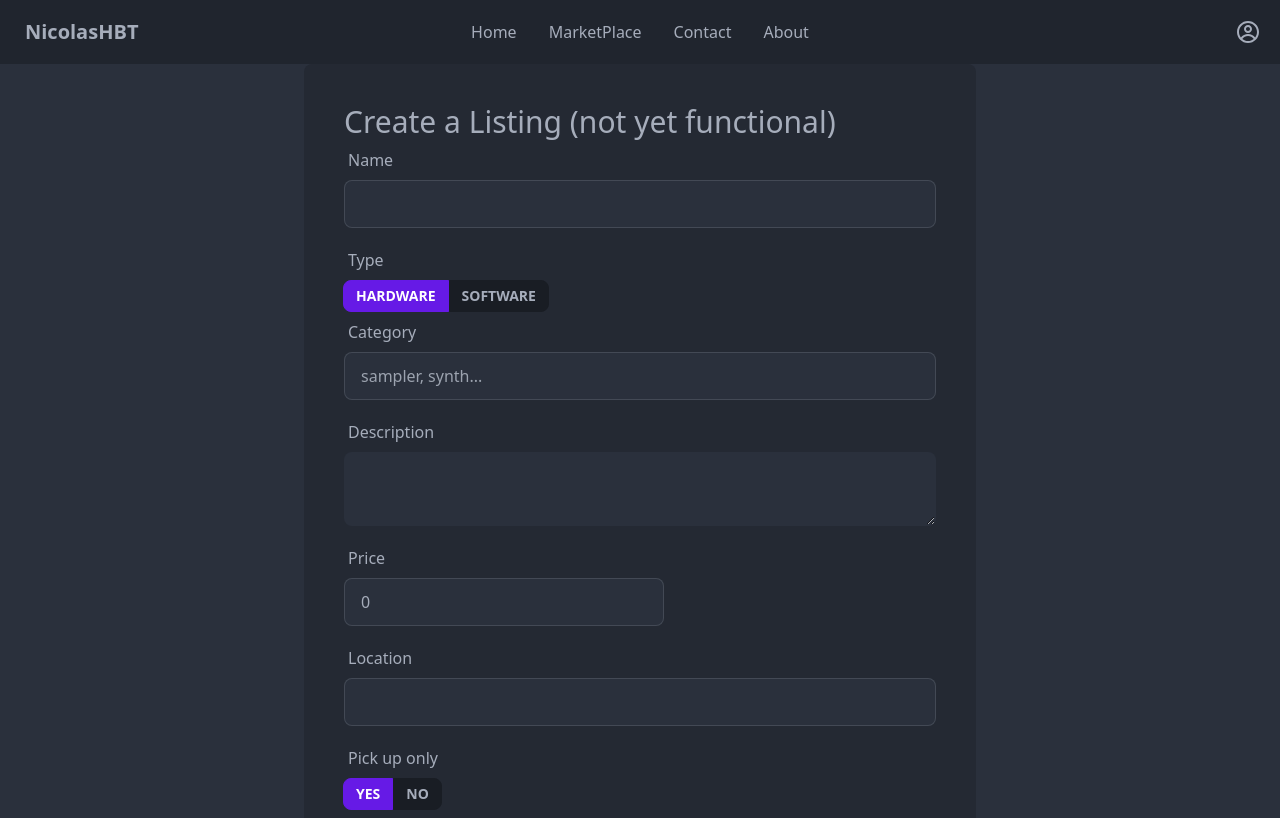
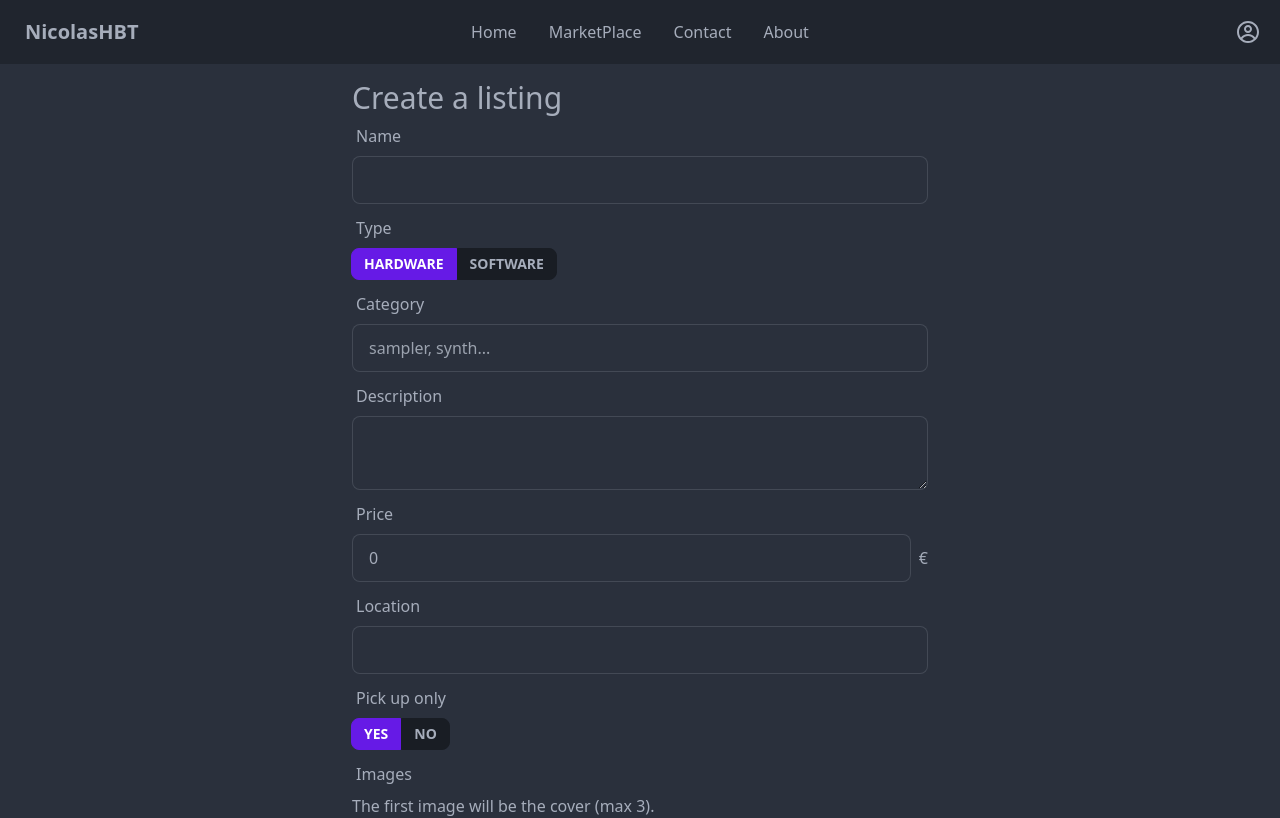
Before and after one commit to nicolashbt/nicolashbt, a React (Create React App) app: page /create-listing in a window 1280 px wide. Shown: the top 818 px of the page. Built offline with nearby package versions, Linux system fonts and the light colour scheme; no server answers; sample sign-in values are in the browser's storage.

Commit message:
various css improvements

```diff
--- a/src/App.js
+++ b/src/App.js
@@ -25,7 +25,7 @@ function App() {
       <Router>
         <div className="flex flex-col justify-between h-screen">
           <Navbar />
-          <main className="container mx-auto p-10 max-w-2xl bg-base-200 rounded-lg">
+          <main className="container mx-auto p-4 max-w-5xl">
             <Routes>
               <Route path="/" element={<Home />} />
               <Route path="/about" element={<About />} />
--- a/src/components/ListingItem.jsx
+++ b/src/components/ListingItem.jsx
@@ -1,18 +1,22 @@
 import { Link } from "react-router-dom";
 
 function ListingItem({ listing, id, onDelete }) {
+  const desc = () => {
+    const str = listing.description;
+    return str.length > 90 ? str.substr(0, 80) + "..." : str;
+  };
+
   return (
     <Link to={`/category/${listing.type}/${id}`}>
-      <div className="card w-96 bg-base-100 shadow-xl">
-        <figure>
-          <img src={listing.imageUrls[0]} alt={listing.name} className="h-30" />
+      <div className="card bg-base-200 shadow-xl m-3 h-96 w-72 hover:bg-base-300">
+        <figure className="">
+          <img src={listing.imageUrls[0]} alt={listing.name} className="h-44 w-80 object-cover" />
         </figure>
         <div className="card-body">
           <h2 className="card-title">{listing.name}</h2>
-          <p>{listing.description}</p>
-          <div className="card-actions justify-end">
-            <p className="badge badge-primary">{listing.price} €</p>
-            <div className="badge badge-outline">{listing.type}</div>
+          <p className="">{desc()}</p>
+          <div className="card-actions flex justify-between">
+            <div className="badge badge-primary w-20">{listing.price} €</div>
             <div className="badge badge-outline">{listing.category}</div>
             {onDelete && (
               <div
--- a/src/pages/About.jsx
+++ b/src/pages/About.jsx
@@ -1,7 +1,6 @@
 function About() {
   return (
-    <div className="">
-      <div className="">
+    <div className="m-auto max-w-4xl">
         <h3 className="text-3xl">About</h3>
         <p className="py-1">
           To make this application, I used React.JS, Tailwind css and Daisy UI
@@ -35,7 +34,6 @@ function About() {
           </a>
           .
         </p>
-      </div>
     </div>
   );
 }
--- a/src/pages/Contact.jsx
+++ b/src/pages/Contact.jsx
@@ -3,7 +3,7 @@ import { ImMail4 } from "react-icons/im";
 
 function Contact() {
   return (
-    <div>
+    <div className="m-auto max-w-4xl">
       <h3 className="text-3xl">Contact</h3>
       <p>
         I'm Nicolas Hennebert, I come from and currently live in Belgium. I
--- a/src/pages/Home.jsx
+++ b/src/pages/Home.jsx
@@ -1,14 +1,14 @@
 function Home() {
   return (
     <div>
-      <div className="mx-auto">
+      <div className="m-auto max-w-xl">
         <h3 className="text-3xl">Home</h3>
         <div className="py-1">
           Welcome to my website, I started this project for a few reasons:
           <ol className="list-decimal list-inside">
+            <li>I want to show my future employers what I can do</li>
             <li>I want to improve my skills with React and Javascript</li>
             <li>I want to keep coding while I'm looking for a job</li>
-            <li>I want to show my future employers what I can do</li>
           </ol>
         </div>
         <div className="py-1">
--- a/src/pages/marketplace/Category.jsx
+++ b/src/pages/marketplace/Category.jsx
@@ -65,7 +65,7 @@ function Category() {
       ) : listings && listings.length > 0 ? (
         <>
           <main>
-            <ul>
+            <div className="grid lg:grid-cols-3 md:grid-cols-2">
               {listings.map((listing) => (
                 <ListingItem
                   listing={listing.data}
@@ -75,7 +75,7 @@ function Category() {
                   {listing.data.name}
                 </ListingItem>
               ))}
-            </ul>
+            </div>
           </main>
         </>
       ) : (
--- a/src/pages/marketplace/CreateListing.jsx
+++ b/src/pages/marketplace/CreateListing.jsx
@@ -158,9 +158,9 @@ function CreateListing() {
   };
 
   return (
-    <div className="">
+    <div className="max-w-xl m-auto">
       <header>
-        <p className="text-3xl">Create a Listing (not yet functional)</p>
+        <p className="text-3xl">Create a listing</p>
       </header>
 
       <main>
@@ -179,7 +179,7 @@ function CreateListing() {
               required
             />
 
-            <label className="label mt-3">Type</label>
+            <label className="label mt-1">Type</label>
             <div className="btn-group">
               <button
                 className={
@@ -205,7 +205,7 @@ function CreateListing() {
               </button>
             </div>
 
-            <label className="label">Category </label>
+            <label className="label mt-1">Category </label>
             <input
               type="text"
               placeholder="sampler, synth..."
@@ -218,20 +218,22 @@ function CreateListing() {
               required
             />
 
-            <label className="label mt-3">Description</label>
+            <label className="label mt-1">Description</label>
             <textarea
-              className="textarea"
+              className="textarea textarea-bordered"
               placeholder=""
               id="description"
               value={description}
               onChange={onMutate}
             ></textarea>
 
-            <label className="label mt-3">Price</label>
+            <label className="label mt-1">Price</label>
+
+            <div className="flex">
             <input
               type="number"
               placeholder=""
-              className="input input-bordered w-full max-w-xs"
+              className="input input-bordered w-full w-32"
               id="price"
               min="0.00"
               max="10000.00"
@@ -239,9 +241,11 @@ function CreateListing() {
               onChange={onMutate}
               required
               value={price}
-            />
+              />
+            <p className="my-auto ml-2">€</p>
+              </div>
 
-            <label className="label mt-3">Location</label>
+            <label className="label mt-1">Location</label>
             <input
               type="text"
               placeholder=""
@@ -254,7 +258,7 @@ function CreateListing() {
               value={location}
             />
 
-            <label className="label mt-3">Pick up only</label>
+            <label className="label mt-1">Pick up only</label>
             <div className="btn-group">
               <button
                 className={
@@ -284,14 +288,14 @@ function CreateListing() {
               </button>
             </div>
 
-            <label className="label mt-3">Images</label>
-            <p className="">The first image will be the cover (max 3).</p>
+            <label className="label mt-1">Images</label>
+            <p className="mb-2">The first image will be the cover (max 3).</p>
             <input
               className="block w-full text-sm text-white
               file:mr-4 file:py-2 file:px-4
               file:rounded-full file:border-0
               file:text-sm file:font-semibold
-              file:bg-base-100 file:text-white
+              file:bg-base-200 file:text-white
               hover:file:bg-primary"
               type="file"
               id="images"
@@ -307,7 +311,7 @@ function CreateListing() {
             {loading ? (
               <button className="btn btn-primary loading">Loading...</button>
             ) : (
-              <button className="btn btn-primary mt-6">Create Listing</button>
+              <button className="btn btn-primary btn-md mt-4">Create Listing</button>
             )}
           </div>
         </form>
--- a/src/pages/marketplace/Marketplace.jsx
+++ b/src/pages/marketplace/Marketplace.jsx
@@ -5,10 +5,10 @@ import softwareCategoryImage from "../../assets/softwareSynth.avif";
 function Marketplace() {
   return (
     <div>
-      <div className="mb-5 flex flex-row">
-        <h3 className="text-3xl basis-3/4">Categories</h3>
+      <div className="mb-5 flex justify-between">
+        <h3 className="text-3xl">Categories</h3>
         <Link to="/create-listing">
-          <button className="btn btn-primary">Create listing</button>
+          <button className="btn btn-primary btn-sm">Create listing</button>
         </Link>
       </div>
       <Link to="/category/hardware">
```
